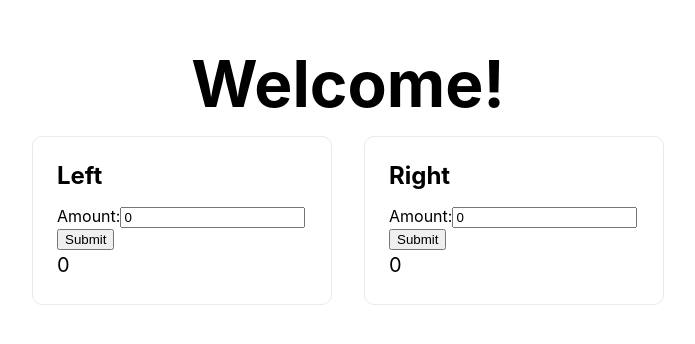
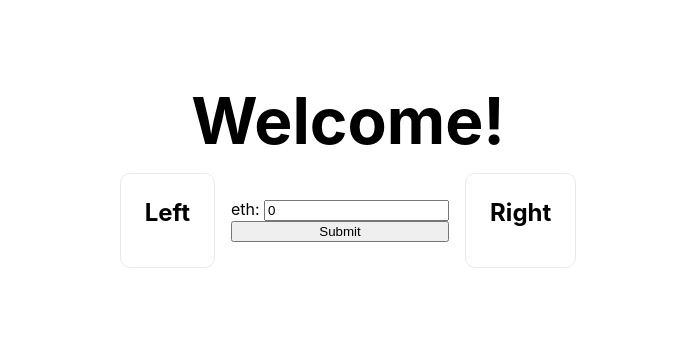
Before and after one commit to bezlant/TheBiddingGame, a Next.js app: page / in a window 1280 px wide. Shown: the part 216-560 px from the top of the page, without its empty margins (292-987 px from the left). Built offline with nearby package versions, Linux system fonts and the light colour scheme.

Commit message:
feat: Able to Send a transaction to the smart contract & place a bet.

```diff
--- a/pages/index.js
+++ b/pages/index.js
@@ -8,10 +8,11 @@ export default function Home() {
   const [web3, setWeb3] = useState(null);
   const [walletAddress, setWalletAddress] = useState(null);
   const [contract, setContract] = useState(null);
-  const [leftAmount, setLeftAmount] = useState(0);
-  const [rightAmount, setRightAmount] = useState(0);
+  const [amount, setAmount] = useState(0);
+  const [team, setTeam] = useState();
 
-  let contractAddress = "0xF9772ca577617c86ef33A5E4725dA4B960190787";
+  const contractAddress = "0xF9772ca577617c86ef33A5E4725dA4B960190787";
+  const gasLimit = 285000;
   let Web3 = require("web3");
 
   // We do this when our page is done loading in a useEffect hook and put it into our state for later use.
@@ -37,6 +38,41 @@ export default function Home() {
     }
   }, []);
 
+  const processBid = () => {
+    const sendAmount = amount * 1000000000000000000;
+    console.log(sendAmount);
+    switch (team) {
+      case "left":
+        contract.methods
+          .placeat0()
+          .send({
+            gasLimit: String(gasLimit),
+            to: String(contractAddress),
+            from: String(walletAddress),
+            value: String(sendAmount),
+          })
+          .then(() => {
+            console.log("Success");
+          });
+        break;
+      case "right":
+        contract.methods
+          .placeat1()
+          .send({
+            gasLimit: String(gasLimit),
+            to: String(contractAddress),
+            from: String(walletAddress),
+            value: String(sendAmount),
+          })
+          .then(() => {
+            console.log("Success!");
+          });
+        break;
+      default:
+        console.log(`Error! The ${team} doesn't exist`);
+    }
+  };
+
   return (
     <div className={styles.container}>
       <Head>
@@ -50,42 +86,31 @@ export default function Home() {
 
       <main className={styles.main}>
         <h1 className={styles.title}>Welcome!</h1>
+
         <div className={styles.grid}>
-          <div className={styles.card}>
+          <div
+            onClick={() => setTeam("left")}
+            className={team === "left" ? styles.cardClicked : styles.card}
+          >
             <h2>Left</h2>
+          </div>
+          <div className={styles.bidInput}>
             <label>
-              Amount:
+              eth:{" "}
               <input
-                value={leftAmount}
-                onChange={(e) => setLeftAmount(e.target.value)}
+                value={amount}
+                onChange={(e) => setAmount(e.target.value)}
                 type="number"
                 name="amount"
               />
             </label>
-            <input
-              onClick={() => processLeftBid(leftAmout)}
-              type="submit"
-              value="Submit"
-            />
-            <p>{leftAmount}</p>
+            <input onClick={() => processBid()} type="submit" value="Submit" />
           </div>
-          <div className={styles.card}>
+          <div
+            onClick={() => setTeam("right")}
+            className={team === "right" ? styles.cardClicked : styles.card}
+          >
             <h2>Right</h2>
-            <label>
-              Amount:
-              <input
-                value={rightAmount}
-                onChange={(e) => setRightAmount(e.target.value)}
-                type="number"
-                name="amount"
-              />
-            </label>
-            <input
-              onClick={() => processRightBid(leftAmout)}
-              type="submit"
-              value="Submit"
-            />
-            <p>{rightAmount}</p>
           </div>
         </div>
       </main>
--- a/styles/Home.module.css
+++ b/styles/Home.module.css
@@ -85,6 +85,23 @@
   max-width: 300px;
 }
 
+.cardClicked {
+  margin: 1rem;
+  padding: 1.5rem;
+  text-align: left;
+  text-decoration: none;
+  border: 1px solid #0070f9;
+  color: #0070f9;
+  border-radius: 10px;
+  transition: color 0.15s ease, border-color 0.15s ease;
+  max-width: 300px;
+}
+
+.bidInput {
+    display: flex;
+    flex-direction: column;
+}
+
 .card:hover,
 .card:focus,
 .card:active {
```
